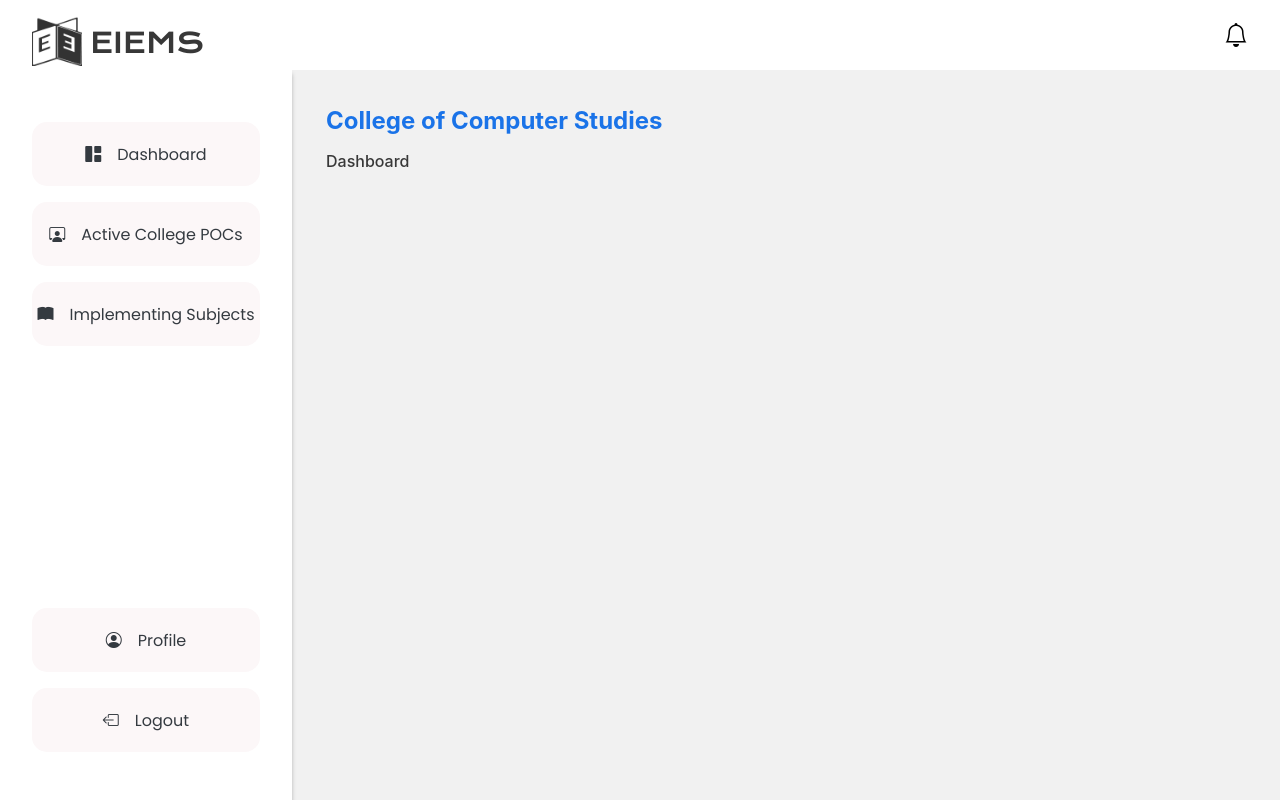
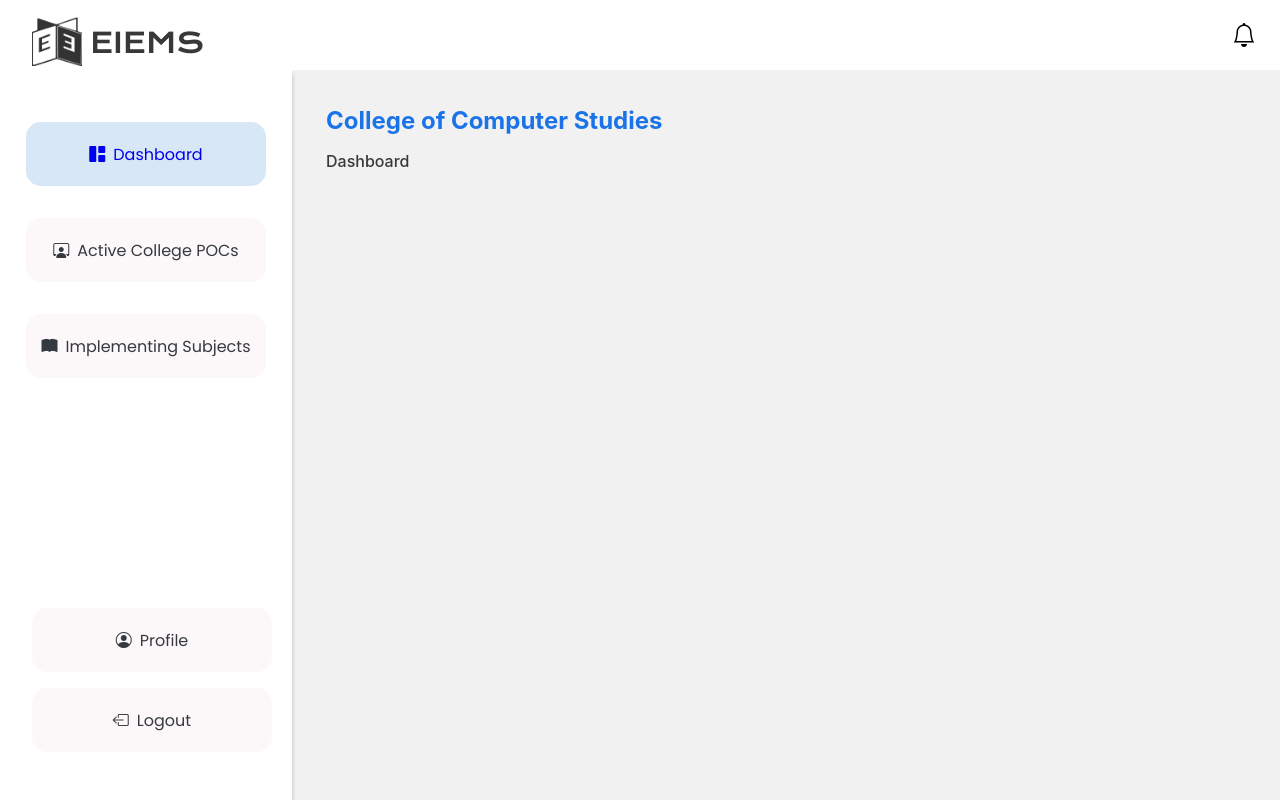
Before and after one commit to camilcase/SE_React, a React (Vite) app: page /pochead/dashboard in a window 1280 px wide. Built offline with nearby package versions, Linux system fonts and the light colour scheme.

Commit message:
fix navbar spacing

```diff
--- a/src/pages/CollegePoc/CollegePocDashb.css
+++ b/src/pages/CollegePoc/CollegePocDashb.css
@@ -90,7 +90,7 @@ body, html, #root {
   }
 
   .icon {
-    margin-right: 1rem;
+    margin-right: 0.5rem;
   }
 
   .content {
--- a/src/pages/Login/LoginPage.jsx
+++ b/src/pages/Login/LoginPage.jsx
@@ -6,7 +6,7 @@ function LoginPage() {
 
   const handleLogin= () => {
     // /pochead/dashboard /collegepoc/dashboard /student/dashboard
-    navigate('/student/dashboard');
+    navigate('/collegepoc/dashboard');
   };
 
   return (
--- a/src/pages/PocHead/PocHeadDashb.css
+++ b/src/pages/PocHead/PocHeadDashb.css
@@ -96,18 +96,41 @@ body, html, #root {
     list-style-type: none;
     margin-top: 20px;
     padding: 0;
+    display: flex;
+    flex-direction: column;
+    align-items: center;
   }
 
   .nav-item {
-    margin-bottom: 1rem;
-    margin-top: 1rem;
+    margin: 1rem;
+    height: 4rem;
+    width: 15rem;
+    background-color: #FCF7F8;
+    text-decoration: none;
+    color: black;
+    border-radius: 15px;
+    font-size: 1rem;
+  }
+
+  .nav-item-active{
+    font-family: 'Poppins', sans-serif;
+    background-color: #9ecef366;
+    width: 100%;
+    height: 100%;
+    text-decoration: none;
+    display: flex;
+    align-items: center;
+    justify-content: center;
+    border-radius: 15px;
   }
 
   .nav-link {
     font-family: 'Poppins', sans-serif;
     color: #343a40;
     text-decoration: none;
-    padding-top: 20px;
+    display: flex;
+    align-items: center;
+    justify-content: center;
   }
 
   .nav-link:hover {
@@ -117,10 +140,6 @@ body, html, #root {
   .nav-item.active .nav-link {
     color: #0056b3;
     font-weight: bold;
-  }
-
-  .icon {
-    margin-right: 1rem;
   }
 
   .content {
@@ -149,3 +168,7 @@ body, html, #root {
     color: #383838;
     margin: 0;
   }
+
+  .icon{
+    margin-right: 0.2rem;
+  }
--- a/src/pages/PocHead/PocHeadDashb.jsx
+++ b/src/pages/PocHead/PocHeadDashb.jsx
@@ -2,21 +2,6 @@ import { useEffect, useRef } from 'react';
 import { Route, Routes, NavLink, useNavigate} from 'react-router-dom';
 import './PocHeadDashb.css';
 import Header from '../../components/Header';
-
-// function Header() {
-//     return (
-//       <div className="header">
-//         <div className="header-left">
-//           <div className="logo-container">
-//             <div className="logo"></div>
-//             <span className="title">EIEMS</span>
-//           </div>g//         </div>
-//         <div className="header-right">
-//           <i className="bi bi-bell icon"></i>
-//         </div>
-//       </div>
-//     );
-//   }
 
   function Sidebar() {
 
@@ -35,29 +20,29 @@ import Header from '../../components/Header';
       <div className="sidebar">
         <ul className="nav-list">
           <li className="nav-item">
-            <NavLink to='dashboard' className="nav-link">
+            <NavLink to='dashboard' className={({isActive}) => (isActive ? 'nav-item-active' : 'nav-link')}>
               <i className="bi bi-grid-1x2-fill icon"></i>Dashboard
             </NavLink>
           </li>
           <li className="nav-item">
-            <NavLink to='active-college-pocs' className="nav-link" >
+            <NavLink to='active-college-pocs' className={({isActive}) => (isActive ? 'nav-item-active' : 'nav-link')}>
               <i className="bi bi-person-workspace icon"></i>Active College POCs
             </NavLink>
           </li>
           <li className="nav-item">
-            <NavLink to='implementing-subjects' className="nav-link">
+            <NavLink to='implementing-subjects' className={({isActive}) => (isActive ? 'nav-item-active' : 'nav-link')}>
               <i className="bi bi-book-fill icon"></i>Implementing Subjects
             </NavLink>
           </li>
         </ul>
         <ul className="logout-nav-list">
           <li className="nav-item">
-            <NavLink to='profile' className="nav-link">
+            <NavLink to='profile' className={({isActive}) => (isActive ? 'nav-item-active' : 'nav-link')}>
               <i className="bi bi-person-circle icon"></i>Profile
             </NavLink>
           </li>
           <li className="nav-item">
-            <NavLink to='/' className="nav-link">
+            <NavLink to='/' className={({isActive}) => (isActive ? 'nav-item-active' : 'nav-link')}>
               <i className="bi bi-box-arrow-left icon"></i>Logout
             </NavLink>
           </li>
--- a/src/pages/Student/StudentDashb.css
+++ b/src/pages/Student/StudentDashb.css
@@ -109,7 +109,7 @@ body, html, #root {
   }
 
   .icon {
-    margin-right: 1rem;
+    margin-right: 0.5rem;
   }
 
   .content {
```
